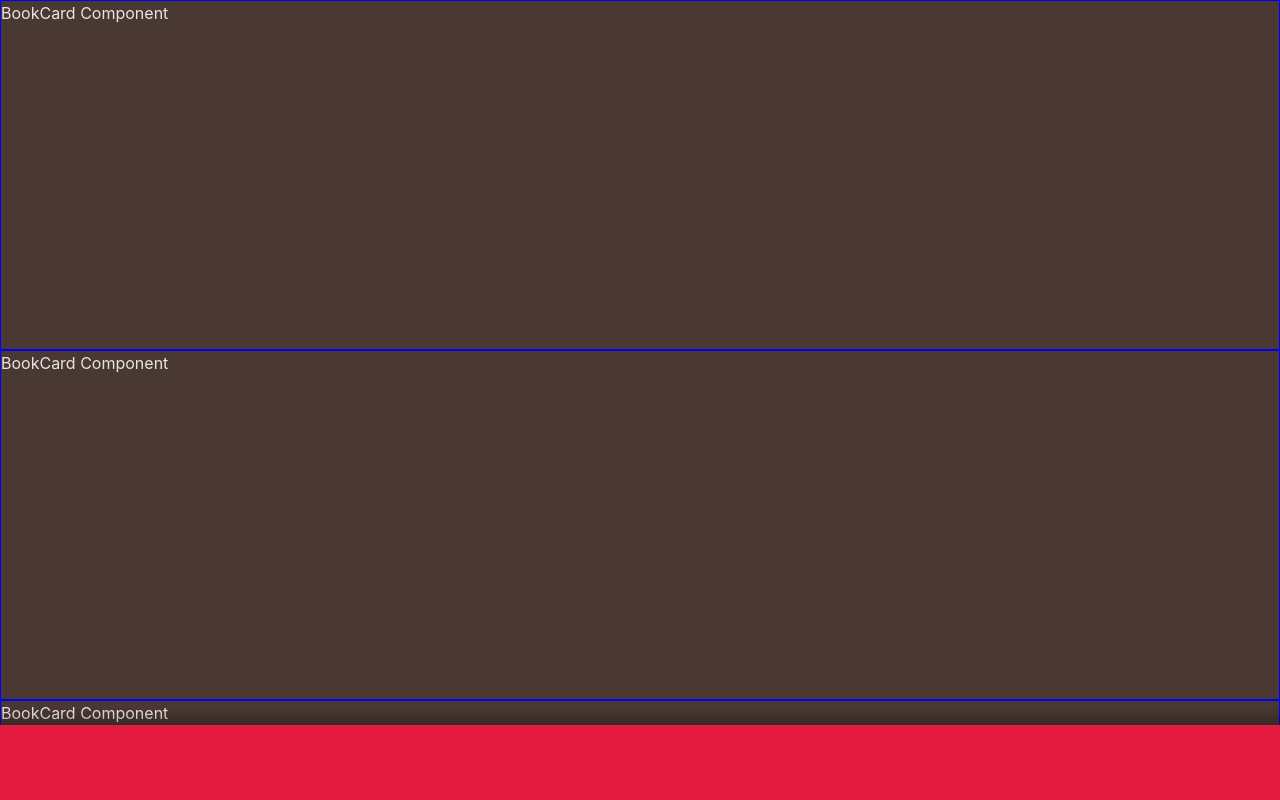
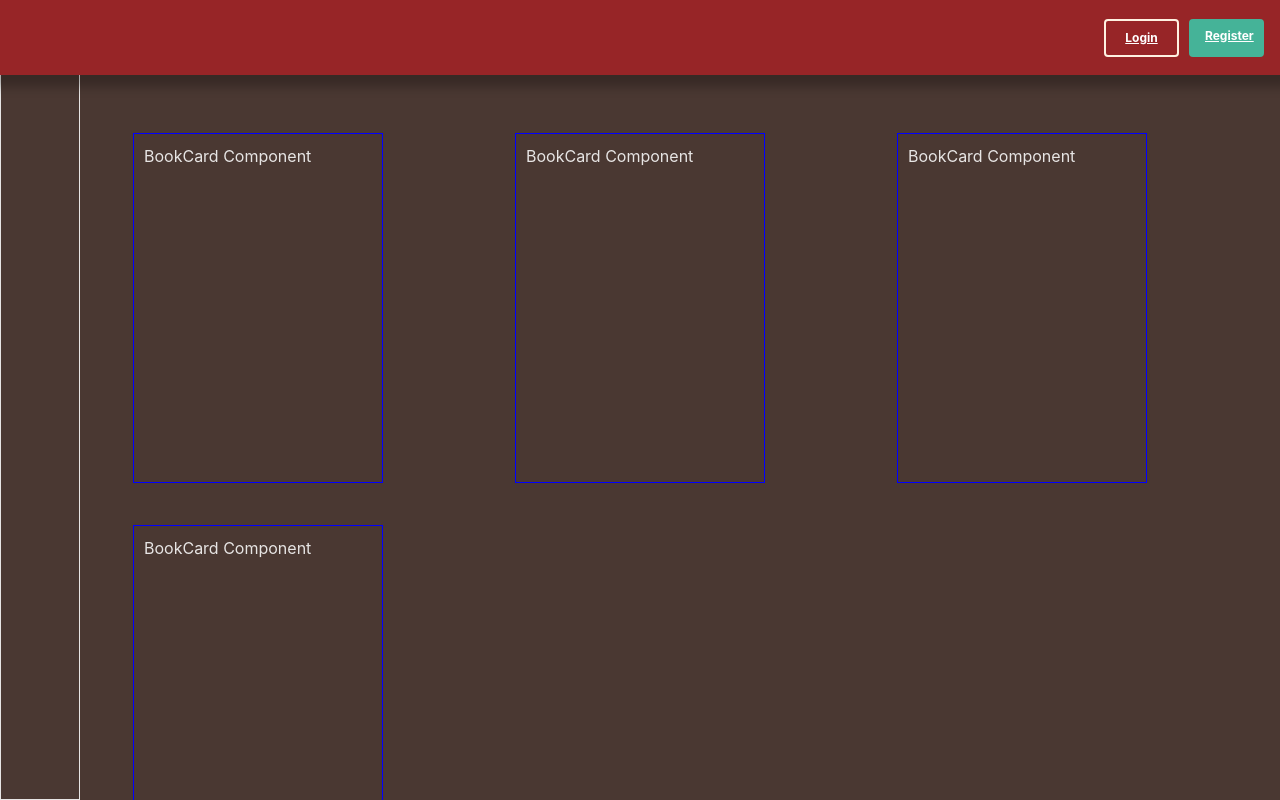
Before and after one commit to LukaM1999/LibraryFront, a React (Vite) app in the folder library-front/: page / in a window 1280 px wide. Shown: the top 800 px of the page. Built offline with nearby package versions, Linux system fonts and the light colour scheme.

Commit message:
homepage layout for desktop

```diff
--- a/library-front/src/components/BookCard/BookCard.css
+++ b/library-front/src/components/BookCard/BookCard.css
@@ -1,5 +1,15 @@
 .BookCard {
   height: 350px;
   min-width: 70%;
+  width: 100px;
   border: 1px solid #0000ff;
 }
+
+@media only screen and (min-width: 769px) {
+  .BookCard {
+    height: 350px;
+    width: 250px;
+    min-width: unset;
+    border: 1px solid #0000ff;
+  }
+}
--- a/library-front/src/components/Footer/Footer.css
+++ b/library-front/src/components/Footer/Footer.css
@@ -18,3 +18,9 @@
 .footer .nav-button .text {
   font-size: 10px;
 }
+
+@media only screen and (min-width: 769px) {
+  .Footer {
+    display: none;
+  }
+}
--- a/library-front/src/components/Navbar/Navbar.css
+++ b/library-front/src/components/Navbar/Navbar.css
@@ -1,9 +1,9 @@
-@media only screen and (max-width: 768px) {
+@media only screen and (min-width: 769px) {
   .Navbar {
     position: fixed;
-    top: 0px;
+    left: 0px;
     border: 1px solid;
-    height: 10%;
-    width: 100%;
+    height: 100%;
+    width: 5em;
   }
 }
--- a/library-front/src/components/Navbar/Navbar.tsx
+++ b/library-front/src/components/Navbar/Navbar.tsx
@@ -3,6 +3,6 @@ import './Navbar.css'
 
 interface NavbarProps {}
 
-const Navbar: FC<NavbarProps> = () => <nav className='Navbar'></nav>
+const Navbar: FC<NavbarProps> = () => <div className='Navbar'></div>
 
 export default Navbar
--- a/library-front/src/components/pages/HomePage/HomePage.css
+++ b/library-front/src/components/pages/HomePage/HomePage.css
@@ -1,20 +1,31 @@
-.HomePage {
+.home-container {
+  display: flex;
+  flex-wrap: wrap;
+  justify-content: center;
+  align-content: center;
+  padding-top: 100px;
+  padding-bottom: 100px;
 }
 
-@media only screen and (max-width: 768px) {
+.home-container > .BookCard {
+  padding: 10px;
+  margin: 5px;
+}
+
+@media only screen and (min-width: 769px) {
   .home-container {
     display: flex;
     flex-wrap: wrap;
-    justify-content: center;
+    justify-content: space-between;
     align-content: center;
-    align-items: center;
-    padding-top: 100px;
-    padding-bottom: 100px;
+    gap: 2em;
+    padding: 8em;
   }
 
   .home-container > .BookCard {
-    position: relative;
-    padding: 10px;
-    margin: 5px;
+    /* padding: 10px;
+    margin: 10px; */
+    flex: 0 1 auto;
+    align-self: auto;
   }
 }
--- a/library-front/src/components/pages/HomePage/HomePage.tsx
+++ b/library-front/src/components/pages/HomePage/HomePage.tsx
@@ -1,6 +1,7 @@
 import { FC } from 'react'
 import BookCard from '../../BookCard/BookCard'
 import Footer from '../../Footer/Footer'
+import Header from '../../Header/Header'
 import Navbar from '../../Navbar/Navbar'
 import './HomePage.css'
 
@@ -8,6 +9,7 @@ interface HomePageProps {}
 
 const HomePage: FC<HomePageProps> = () => (
   <div className='HomePage'>
+    <Header />
     <Navbar />
     <div className='home-container'>
       <BookCard></BookCard>
```
